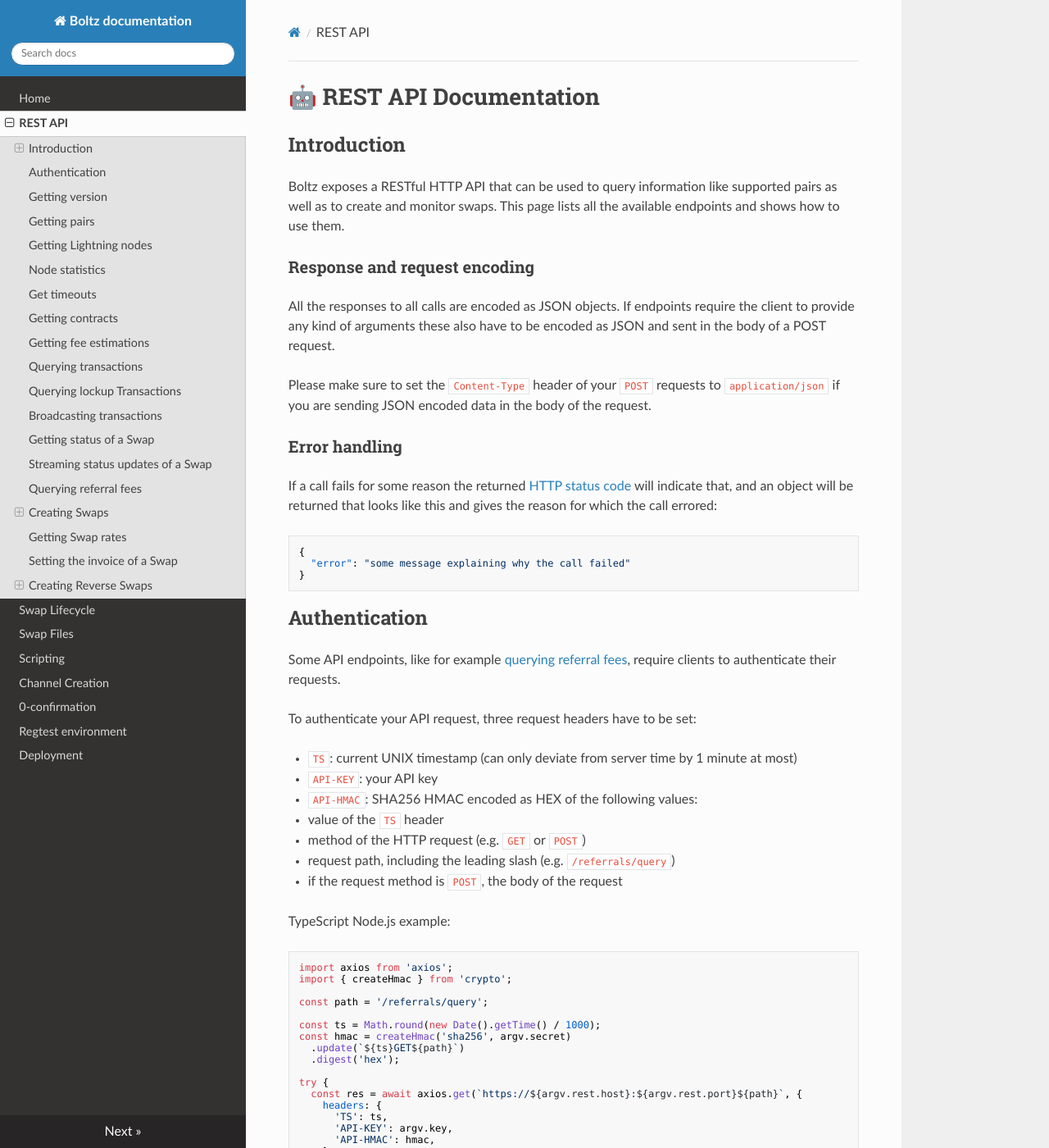
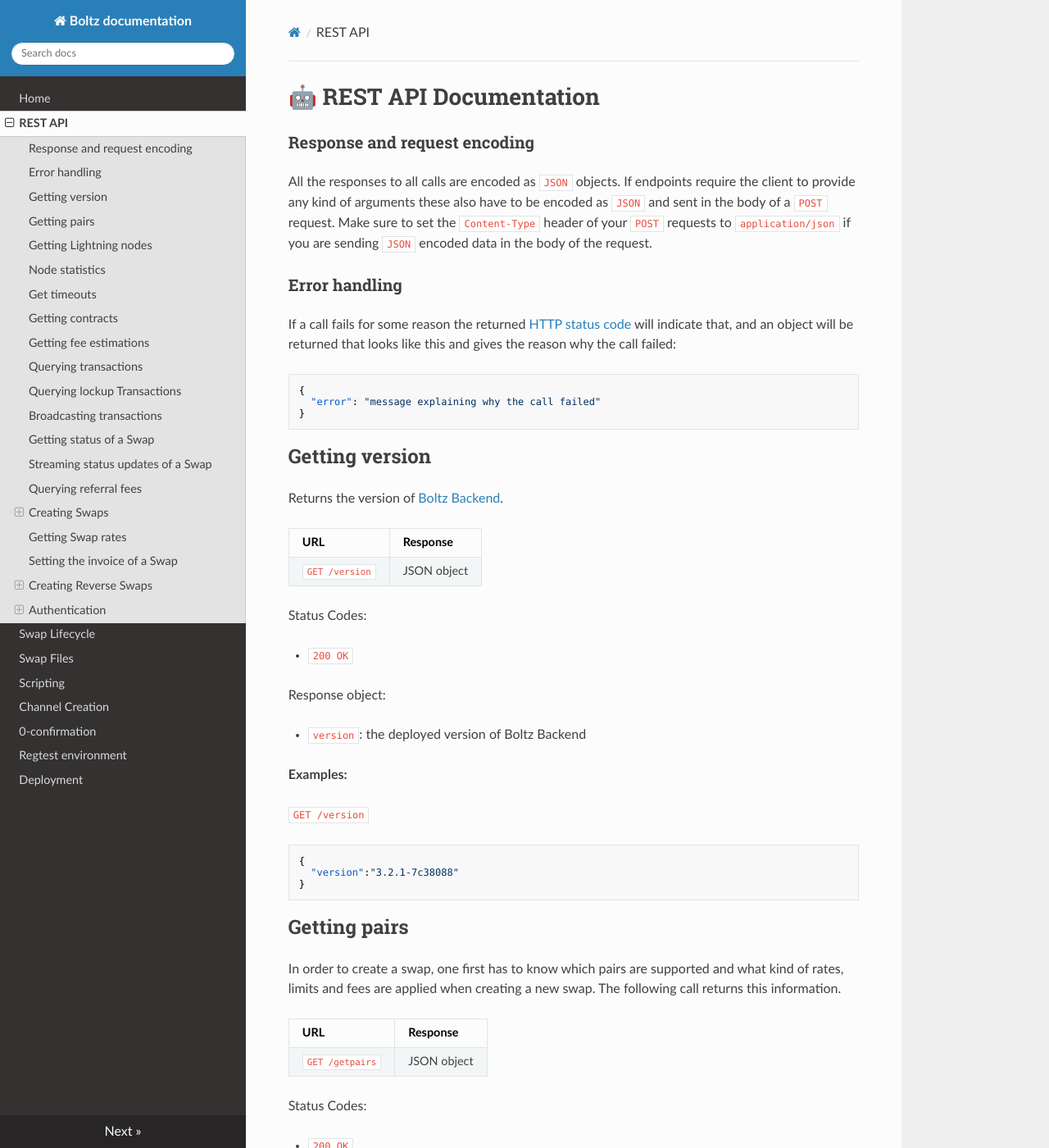
Before and after one commit to BoltzExchange/boltz-backend, an MkDocs documentation site: the page built from docs/api.md, in a window 1280 px wide and 1400 px high. Shown: the whole window at 82% size. Built offline with MkDocs 1.6.1, drawn with Linux system fonts in a browser that asks for light colours; nearby versions of some CDN libraries; some of the changed text lies outside the part shown.

Commit message:
GITBOOK-18: change request with no subject merged in GitBook

````diff
--- a/docs/api.md
+++ b/docs/api.md
@@ -1,71 +1,29 @@
+---
+description: >-
+  Boltz exposes a RESTful HTTP API that can be used to query information like
+  supported pairs as well as to create and monitor swaps. This page lists all
+  available endpoints and shows how to use them.
+---
+
 # 🤖 REST API Documentation
-
-## Introduction
-
-Boltz exposes a RESTful HTTP API that can be used to query information like supported pairs as well as to create and monitor swaps. This page lists all the available endpoints and shows how to use them.
 
 ### Response and request encoding
 
-All the responses to all calls are encoded as JSON objects. If endpoints require the client to provide any kind of arguments these also have to be encoded as JSON and sent in the body of a POST request.
-
-Please make sure to set the `Content-Type` header of your `POST` requests to `application/json` if you are sending JSON encoded data in the body of the request.
+All the responses to all calls are encoded as `JSON` objects. If endpoints require the client to provide any kind of arguments these also have to be encoded as `JSON` and sent in the body of a `POST` request. Make sure to set the `Content-Type` header of your `POST` requests to `application/json` if you are sending `JSON` encoded data in the body of the request.
 
 ### Error handling
 
-If a call fails for some reason the returned [HTTP status code](https://en.wikipedia.org/wiki/List\_of\_HTTP\_status\_codes) will indicate that, and an object will be returned that looks like this and gives the reason for which the call errored:
+If a call fails for some reason the returned [HTTP status code](https://en.wikipedia.org/wiki/List\_of\_HTTP\_status\_codes) will indicate that, and an object will be returned that looks like this and gives the reason why the call failed:
 
 ```json
 {
-  "error": "some message explaining why the call failed"
-}
-```
-
-## Authentication
-
-Some API endpoints, like for example [querying referral fees](api.md#querying-referral-fees), require clients to authenticate their requests.
-
-To authenticate your API request, three request headers have to be set:
-
-* `TS`: current UNIX timestamp (can only deviate from server time by 1 minute at most)
-* `API-KEY`: your API key
-* `API-HMAC`: SHA256 HMAC encoded as HEX of the following values:
-  * value of the `TS` header
-  * method of the HTTP request (e.g. `GET` or `POST`)
-  * request path, including the leading slash (e.g. `/referrals/query`)
-  * if the request method is `POST`, the body of the request
-
-TypeScript Node.js example:
-
-```typescript
-import axios from 'axios';
-import { createHmac } from 'crypto';
-
-const path = '/referrals/query';
-
-const ts = Math.round(new Date().getTime() / 1000);
-const hmac = createHmac('sha256', argv.secret)
-  .update(`${ts}GET${path}`)
-  .digest('hex');
-
-try {
-  const res = await axios.get(`https://${argv.rest.host}:${argv.rest.port}${path}`, {
-    headers: {
-      'TS': ts,
-      'API-KEY': argv.key,
-      'API-HMAC': hmac,
-    },
-  });
-
-  console.log(JSON.stringify(res.data, undefined, 2));
-} catch (e) {
-  const error = e as any;
-  console.log(`${error.message}: ${JSON.stringify(error.response.data)}`);
+  "error": "message explaining why the call failed"
 }
 ```
 
 ## Getting version
 
-To get the version of the deployed Boltz backed instance one has to query this API endpoint.
+Returns the version of [Boltz Backend](https://github.com/BoltzExchange/boltz-backend).
 
 | URL            | Response    |
 | -------------- | ----------- |
@@ -77,7 +35,7 @@
 
 Response object:
 
-* `version`: the deployed version of the Boltz backend
+* `version`: the deployed version of Boltz Backend
 
 **Examples:**
 
@@ -85,13 +43,13 @@
 
 ```json
 {
-  "version": "3.0.0-beta-f7f57b7-dirty"
+  "version":"3.2.1-7c38088"
 }
 ```
 
 ## Getting pairs
 
-To work with the instance one first has to know what pairs are supported and what kind of rates, limits and fees can be expected when creating a new swap. To get that kind of information the following call is used.
+In order to create a swap, one first has to know which pairs are supported and what kind of rates, limits and fees are applied when creating a new swap. The following call returns this information.
 
 | URL             | Response    |
 | --------------- | ----------- |
@@ -103,9 +61,9 @@
 
 Response object:
 
-* `info`: contains information about the configuration of the Boltz backend instance. As of writing this there is only one info status:
-  * `prepay.minerfee`: if the array contains this value, the instance requires a small invoice for the miner fee to be paid before the actual hold invoice of a Reverse Swap is revealed
-* `warnings`: an array of strings that can indicate that some feature of Boltz might me disabled or restricted. Currently, there is only a single warning that could be in that array:
+* `info`: contains information about special configuration parameters of the Boltz Backend deployment. As of writing this there is only one possible value:
+  * `prepay.minerfee`: if the array contains this value, the instance requires a small invoice for the miner fee to be paid before the actual hold invoice of a Reverse Swap is revealed. Otherwise the array is empty.
+* `warnings`: an array of strings that indicate that some feature of Boltz might me disabled or restricted. An example of a warning is:
   * `reverse.swaps.disabled`: means that all reverse swaps (from Lightning to the chain) are disabled
 * `pairs`: an object containing of the supported pairs of that particular Bolt instance. The keys of the values are the IDs of the pairs and the values itself contain information about the trading pair:
   * `rate`: the exchange rate of the pair
@@ -1169,6 +1127,49 @@
 }
 ```
 
+## Authentication
+
+Some API endpoints, like for example [querying referral fees](api.md#querying-referral-fees), require clients to authenticate their requests.
+
+To authenticate your API request, three request headers have to be set:
+
+* `TS`: current UNIX timestamp (can only deviate from server time by 1 minute at most)
+* `API-KEY`: your API key
+* `API-HMAC`: SHA256 HMAC encoded as HEX of the following values:
+  * value of the `TS` header
+  * method of the HTTP request (e.g. `GET` or `POST`)
+  * request path, including the leading slash (e.g. `/referrals/query`)
+  * if the request method is `POST`, the body of the request
+
+TypeScript Node.js example:
+
+```typescript
+import axios from 'axios';
+import { createHmac } from 'crypto';
+
+const path = '/referrals/query';
+
+const ts = Math.round(new Date().getTime() / 1000);
+const hmac = createHmac('sha256', argv.secret)
+  .update(`${ts}GET${path}`)
+  .digest('hex');
+
+try {
+  const res = await axios.get(`https://${argv.rest.host}:${argv.rest.port}${path}`, {
+    headers: {
+      'TS': ts,
+      'API-KEY': argv.key,
+      'API-HMAC': hmac,
+    },
+  });
+
+  console.log(JSON.stringify(res.data, undefined, 2));
+} catch (e) {
+  const error = e as any;
+  console.log(`${error.message}: ${JSON.stringify(error.response.data)}`);
+}
+```
+
 ### Ethereum
 
 The request has to contain one additional value:
````
